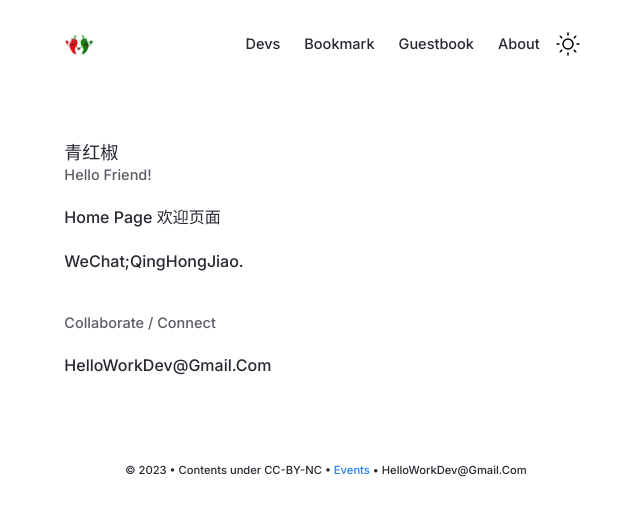
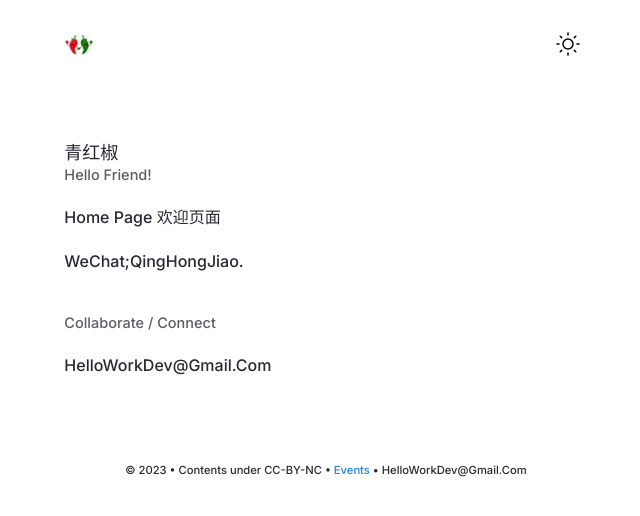
Before and after one commit to qinghongjiao/wangming, a Jekyll site: the page built from pages/index.md, in a window 1280 px wide. Shown: the top 516 px of the page, without its empty margins (314-954 px from the left). Built offline with Jekyll 4.4.1, drawn with Linux system fonts in a browser that asks for light colours; comment, search, counter and statistics services are not loaded.

Commit message:
Update Nav.html

```diff
--- a/_includes/Nav.html
+++ b/_includes/Nav.html
@@ -47,19 +47,19 @@
           Collections
         </a> -->
 
-        <a href="{{'/devs' | relative_url}}" class="navbar-item">
+      <!--   <a href="{{'/devs' | relative_url}}" class="navbar-item">
           Devs
-        </a>
-        <a href="{{'/bookmark' | relative_url}}" class="navbar-item">
+        </a> -->
+      <!--   <a href="{{'/bookmark' | relative_url}}" class="navbar-item">
           Bookmark
-        </a>
+        </a> -->
 
-        <a href="{{'/guestbook' | relative_url}}" class="navbar-item">
+      <!--   <a href="{{'/guestbook' | relative_url}}" class="navbar-item">
           Guestbook
-        </a>
-        <a href="{{'/about' | relative_url}}" class="navbar-item">
+        </a>  -->
+      <!--   <a href="{{'/about' | relative_url}}" class="navbar-item">
           About
-        </a>
+        </a> -->
       </div>
       <div class="navbar-end is-hidden-mobile" onclick="modeSwitcher()" >
         <div class="navbar-item" style="padding-right: 0px;">
```
